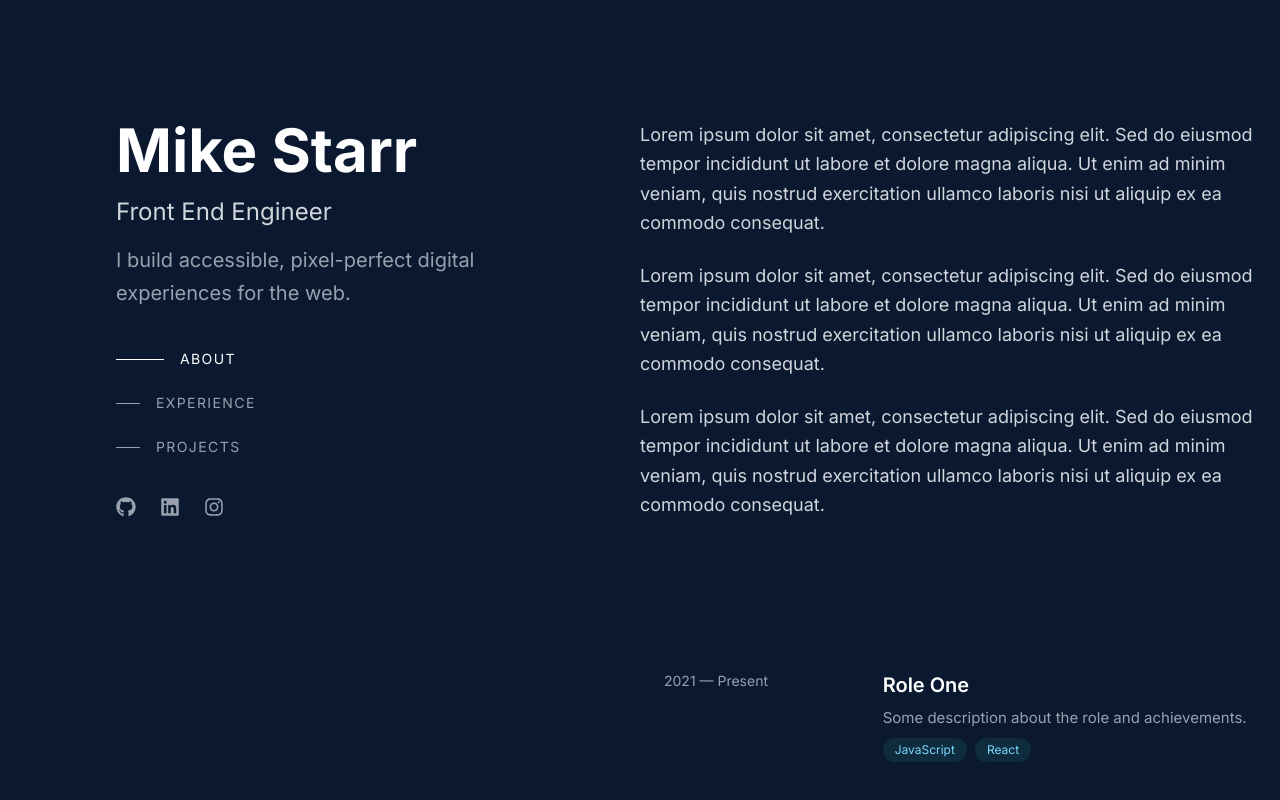
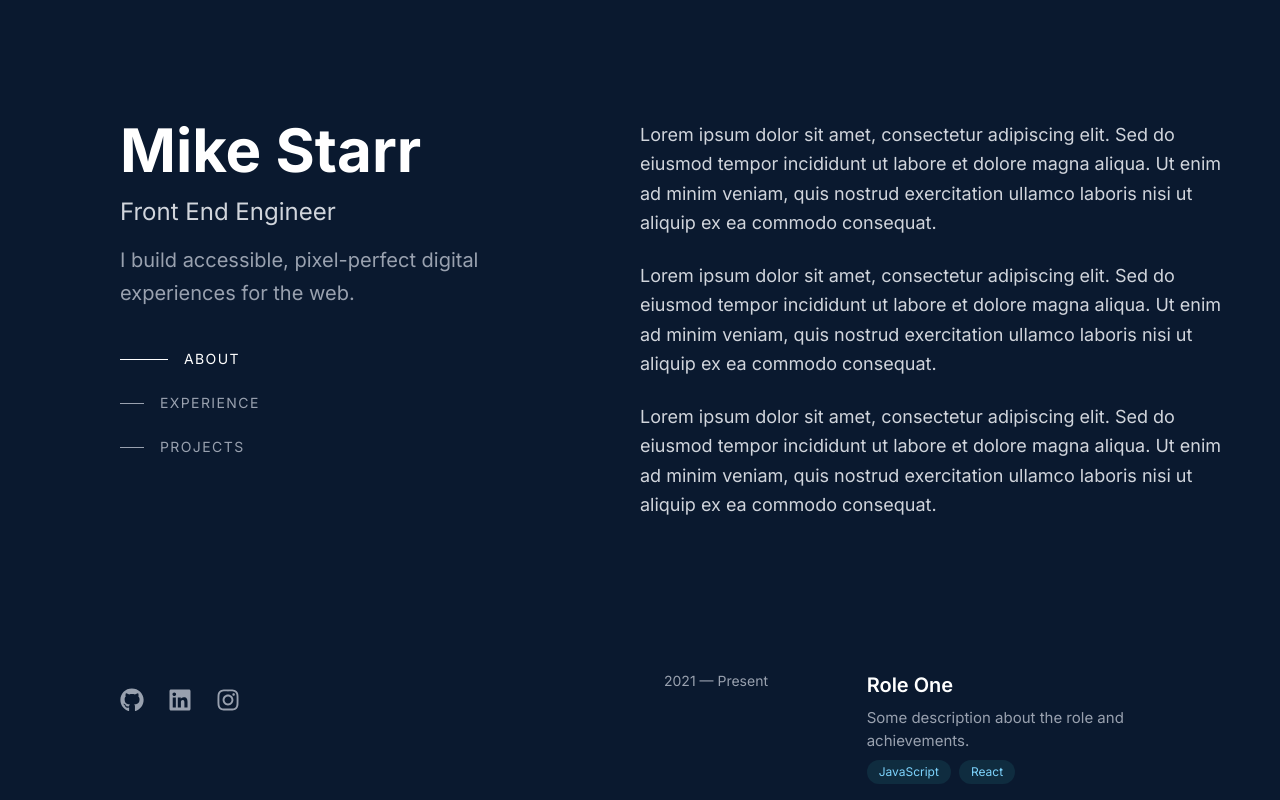
Before and after one commit to mikestarrdev/portfolio-2025, a React (Vite) app: page / in a window 1280 px wide. Shown: the top 800 px of the page. Built offline with nearby package versions, Linux system fonts and the light colour scheme.

Commit message:
fix margins on main containers

```diff
--- a/src/App.jsx
+++ b/src/App.jsx
@@ -3,7 +3,6 @@ import {
   FaGithub,
   FaLinkedin,
   FaInstagram,
-  FaGoodreads,
 } from 'react-icons/fa';
 
 const sections = [
@@ -58,22 +57,22 @@ export default function App() {
 
   return (
     <div className="bg-[#0a192f] text-white font-[Inter]">
-      <div className="flex flex-col md:flex-row max-w-8xl mx-auto md:pt-6">
+      <div className="flex flex-col lg:flex-row max-w-8xl mx-auto px-6 sm:px-10 md:pt-6 md:px-20 lg:px-12">
         {/* Sidebar */}
-        <aside className="flex flex-col md:w-1/2 px-6 sm:px-10 md:px-12 pt-12 md:pt-24 pb-16 md:sticky md:top-0 md:h-screen">
-        {/* aside inner div */}
-          <div className="md:justify-between md:h-screen w-full xl:w-3/4 2xl:w-1/2 mx-auto">
+        <aside className="w-full md:sticky md:top-0 md:h-screen pt-12 md:pt-24 pb-16">
+          <div className="flex flex-col justify-between h-full max-w-md mx-auto">
+            <div className="space-y-10">
               {/* Top: Name, title, tagline */}
               <div className="space-y-4">
                 <h1 className="text-6xl font-extrabold">Mike Starr</h1>
                 <h2 className="text-2xl font-medium text-gray-300">Front End Engineer</h2>
                 <p className="text-gray-400 leading-relaxed text-xl">
-                I build accessible, pixel-perfect digital <br /> experiences for the web.
+                  I build accessible, pixel-perfect digital experiences for the web.
                 </p>
               </div>
 
-            {/* Middle: Nav links (desktop only) */}
-            <nav className="hidden md:block mt-10 space-y-6">
+              {/* Nav links */}
+              <nav className="hidden md:block space-y-6">
                 {sections.map(({ id, label }) => (
                   <div key={id} className="flex items-center space-x-4">
                     <span
@@ -91,9 +90,10 @@ export default function App() {
                   </div>
                 ))}
               </nav>
+            </div>
 
             {/* Bottom: Social Icons */}
-            <div className="mt-10 flex space-x-6 text-gray-400 text-xl">
+            <div className="flex space-x-6 text-gray-400 text-2xl lg:mt-10 md:mt-0 lg:mb-12">
               <a href="/" aria-label="GitHub"><FaGithub /></a>
               <a href="/" aria-label="LinkedIn"><FaLinkedin /></a>
               <a href="/" aria-label="Instagram"><FaInstagram /></a>
@@ -102,7 +102,7 @@ export default function App() {
         </aside>
 
         {/* Main */}
-        <main className=" w-full md:w-1/2 px-6 sm:px-10 md:px-0 pt-10 md:pt-24 pb-32 space-y-32">
+        <main className="w-full pt-10 md:pt-24 pb-32 space-y-32">
           <section
             id="about"
             ref={(el) => {
```
Lines whose indentation alone changed are shown as unchanged.
